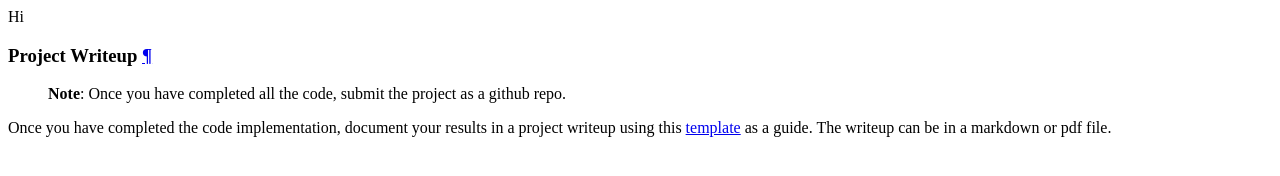
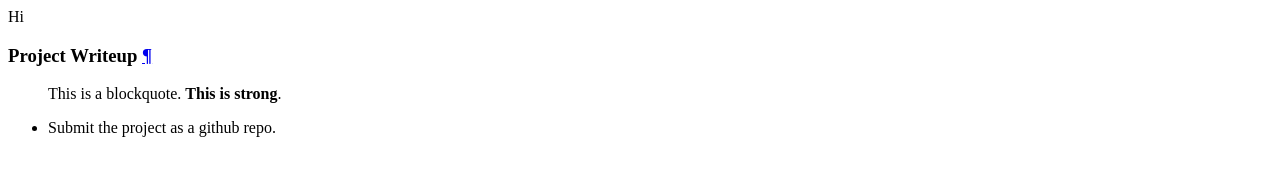
Before and after one commit to howarth-kgs/itpp1, a plain HTML site: page index.html in a window 1280 px wide. Drawn offline with Linux system fonts and the light colour scheme.

Commit message:
Update index.html

```diff
--- a/index.html
+++ b/index.html
@@ -9,10 +9,10 @@ Hi
 <a class="anchor-link" href="#Project-Writeup">&#182;</a>
 </h3>
 
-<blockquote><p>
-<strong>Note</strong>: Once you have completed all the code, submit the project as a github repo.</p>
+<blockquote>This is a blockquote. <strong>This is strong</strong>.
+</p>
 </blockquote>
-
-<p>Once you have completed the code implementation, document your results in a project writeup using this
-<a href="https://github.com/udacity/CarND-Traffic-Sign-Classifier-Project/blob/master/writeup_template.md">template</a> as a guide. The writeup can be in a markdown or pdf file.</p>
+<ul>
+  <li>Submit the project as a github repo.
+  </ul>
 </body>
```
